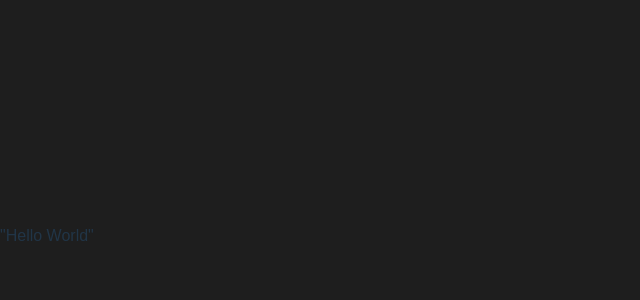
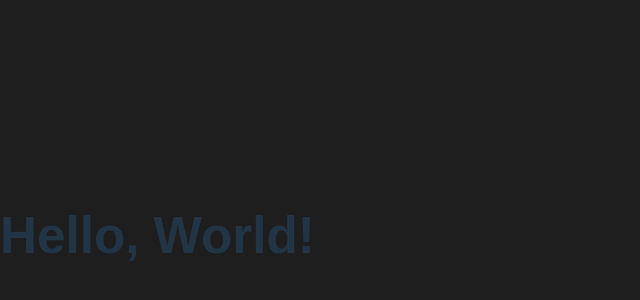
Before and after one commit to coffeechathejl/coffeechat, a React (Vite) app in the folder frontend/my-ts-app/: page /helloworld in a window 1280 px wide. Shown: the part 164-464 px from the top of the page, without its empty margins (0-640 px from the left). Built offline with nearby package versions, Linux system fonts and the light colour scheme.

Commit message:
implemented react router

```diff
--- a/frontend/my-ts-app/package.json
+++ b/frontend/my-ts-app/package.json
@@ -11,7 +11,8 @@
   },
   "dependencies": {
     "react": "^18.2.0",
-    "react-dom": "^18.2.0"
+    "react-dom": "^18.2.0",
+    "react-router-dom": "^6.22.0"
   },
   "devDependencies": {
     "@types/react": "^18.2.43",
--- a/frontend/my-ts-app/src/App.tsx
+++ b/frontend/my-ts-app/src/App.tsx
@@ -1,14 +1,17 @@
-import { useState } from 'react'
+import { BrowserRouter as Router, Route, Routes } from 'react-router-dom';
 import './App.css'
+import HomePage from './pages/homepage'
+import HelloWorld from './pages/helloworld';
 
 function App() {
 
   return (
-    <>
-      <div>
-        "Hello World"
-      </div>
-    </>
+    <Routes>
+      <Route path="/" element={<HomePage onClick={() => console.log('Clicked!')} />} />
+      <Route path="/helloworld" element={<HelloWorld />} />
+    </Routes>
+
+
   )
 }
 
--- a/frontend/my-ts-app/src/main.tsx
+++ b/frontend/my-ts-app/src/main.tsx
@@ -2,9 +2,12 @@ import React from 'react'
 import ReactDOM from 'react-dom/client'
 import App from './App.tsx'
 import './index.css'
+import { BrowserRouter } from 'react-router-dom'
 
 ReactDOM.createRoot(document.getElementById('root')!).render(
   <React.StrictMode>
-    <App />
+    <BrowserRouter>
+      <App />
+    </BrowserRouter>
   </React.StrictMode>,
 )
--- /dev/null
+++ b/frontend/my-ts-app/src/pages/helloworld.tsx
@@ -0,0 +1,11 @@
+import React from 'react';
+
+const HelloWorld = () => {
+  return (
+    <div>
+      <h1>Hello, World!</h1>
+    </div>
+  );
+};
+
+export default HelloWorld;
```
Also changed, not shown: 1 other file (tests, documents, lock files or other folders).
